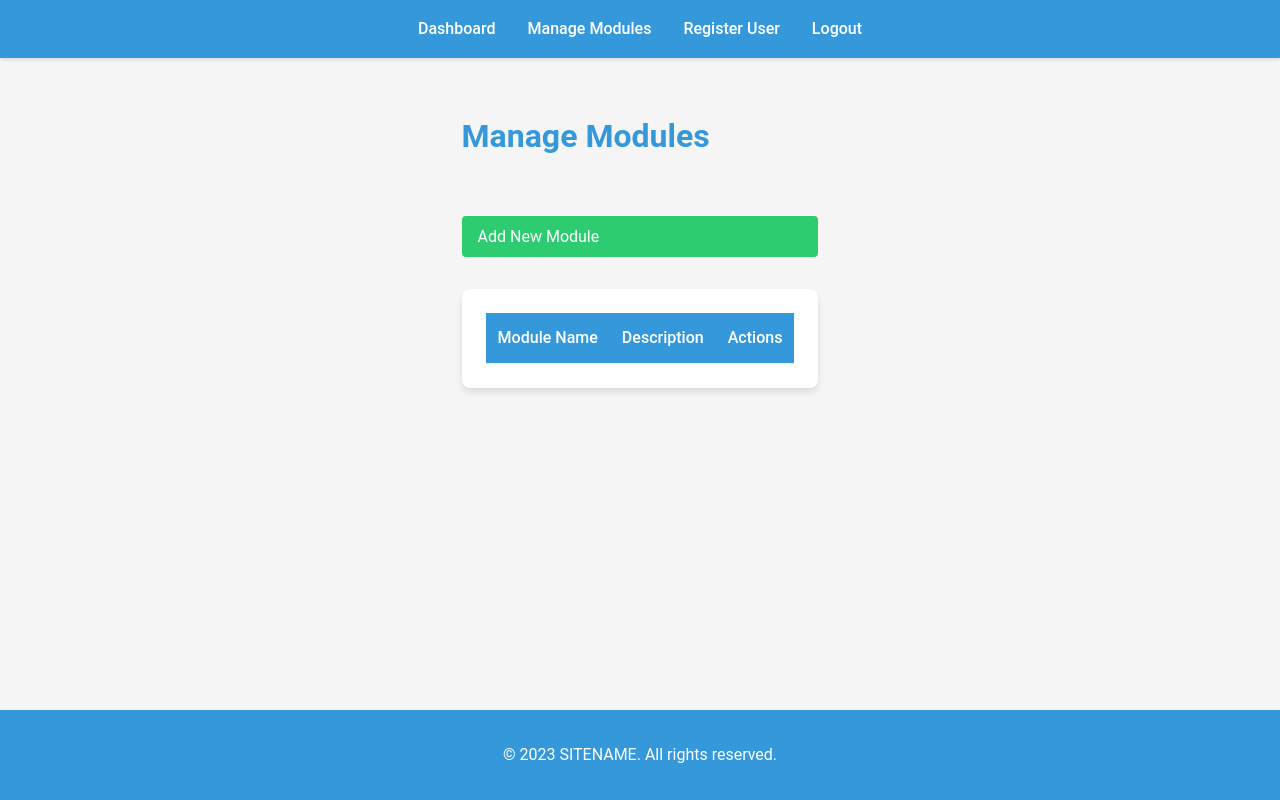
After one commit to iradukun/grade-master, a PHP site: page /GradeMaster/app/views/admin/modules.php in a window 1280 px wide. The commit adds this page. Run offline with PHP 8.4, Linux system fonts and the light colour scheme; the template is opened without the code that fills it, so the values that code supplies are empty; some libraries are stand-ins or nearby versions.

```diff
--- a/app/controllers/Controller.php
+++ b/app/controllers/Controller.php
@@ -1,5 +1,5 @@
 <?php
-// GradeMaster/app/core/Controller.php
+// GradeMaster/app/controllers/Controller.php
 
 class Controller {
     public function model($model) {
@@ -15,4 +15,3 @@ class Controller {
         }
     }
 }
-?>
--- a/app/controllers/HomeController.php
+++ b/app/controllers/HomeController.php
@@ -6,4 +6,3 @@ class HomeController extends Controller {
         $this->view('home/index');
     }
 }
-?>
--- a/app/core/Database.php
+++ b/app/core/Database.php
@@ -3,9 +3,9 @@
 
 class Database {
     private $host = 'localhost';
-    private $db_name = 'your_full_name';
-    private $username = 'your_username';
-    private $password = 'your_password';
+    private $db_name = 'grademaster';
+    private $username = 'root';
+    private $password = '';
     private $conn;
 
     public function connect() {
--- a/app/views/admin/dashboard.php
+++ b/app/views/admin/dashboard.php
@@ -10,6 +10,10 @@
 </head>
 <body>
     <header>
+        <?php
+    require_once APPROOT . '/helpers/navigation_helper.php';
+    echo generateNavigation($_SESSION['user_type'], $_SESSION['user_modules']);
+    ?>
         <nav>
             <ul>
                 <li><a href="<?php echo URLROOT; ?>/adminDashboard">Dashboard</a></li>
--- /dev/null
+++ b/app/views/admin/modules.php
@@ -0,0 +1,53 @@
+<!-- GradeMaster/app/views/admin/modules.php -->
+<!DOCTYPE html>
+<html lang="en">
+<head>
+    <meta charset="UTF-8">
+    <meta name="viewport" content="width=device-width, initial-scale=1.0">
+    <title>Manage Modules - <?php echo SITENAME; ?></title>
+    <link rel="stylesheet" href="<?php echo URLROOT; ?>/public/css/style.css">
+    <link rel="stylesheet" href="<?php echo URLROOT; ?>/public/css/dashboard.css">
+</head>
+<body>
+    <header>
+        <nav>
+            <ul>
+                <li><a href="<?php echo URLROOT; ?>/adminDashboard">Dashboard</a></li>
+                <li><a href="<?php echo URLROOT; ?>/adminDashboard/modules">Manage Modules</a></li>
+                <li><a href="<?php echo URLROOT; ?>/adminDashboard/registerUser">Register User</a></li>
+                <li><a href="<?php echo URLROOT; ?>/login/logout">Logout</a></li>
+            </ul>
+        </nav>
+    </header>
+    <main class="dashboard">
+        <h1>Manage Modules</h1>
+        <a href="<?php echo URLROOT; ?>/adminDashboard/addModule" class="btn btn-primary">Add New Module</a>
+        <section class="dashboard-section">
+            <table class="data-table">
+                <thead>
+                    <tr>
+                        <th>Module Name</th>
+                        <th>Description</th>
+                        <th>Actions</th>
+                    </tr>
+                </thead>
+                <tbody>
+                    <?php foreach ($data['modules'] as $module): ?>
+                        <tr>
+                            <td><?php echo $module['module_name']; ?></td>
+                            <td><?php echo $module['description']; ?></td>
+                            <td>
+                                <a href="<?php echo URLROOT; ?>/adminDashboard/editModule/<?php echo $module['id']; ?>" class="btn btn-secondary">Edit</a>
+                                <a href="<?php echo URLROOT; ?>/adminDashboard/deleteModule/<?php echo $module['id']; ?>" class="btn btn-danger" onclick="return confirm('Are you sure you want to delete this module?')">Delete</a>
+                            </td>
+                        </tr>
+                    <?php endforeach; ?>
+                </tbody>
+            </table>
+        </section>
+    </main>
+    <footer>
+        <p>&copy; 2023 <?php echo SITENAME; ?>. All rights reserved.</p>
+    </footer>
+</body>
+</html>
--- /dev/null
+++ b/public/css/dashboard.css
@@ -0,0 +1,60 @@
+/* GradeMaster/public/css/dashboard.css */
+.dashboard {
+    display: flex;
+    flex-direction: column;
+    gap: 2rem;
+}
+
+.dashboard-grid {
+    display: grid;
+    grid-template-columns: repeat(auto-fit, minmax(300px, 1fr));
+    gap: 2rem;
+}
+
+.dashboard-section {
+    background-color: white;
+    padding: 1.5rem;
+    border-radius: 8px;
+    box-shadow: 0 4px 6px rgba(0, 0, 0, 0.1);
+}
+
+.list {
+    list-style-type: none;
+    padding: 0;
+    margin: 0;
+}
+
+.list li {
+    padding: 0.5rem 0;
+    border-bottom: 1px solid var(--light-gray);
+}
+
+.list li:last-child {
+    border-bottom: none;
+}
+
+.data-table {
+    width: 100%;
+    border-collapse: collapse;
+}
+
+.data-table th,
+.data-table td {
+    padding: 0.75rem;
+    text-align: left;
+    border-bottom: 1px solid var(--light-gray);
+}
+
+.data-table th {
+    background-color: var(--primary-color);
+    color: white;
+    font-weight: 500;
+}
+
+.data-table tr:nth-child(even) {
+    background-color: var(--light-gray);
+}
+
+.data-table tr:hover {
+    background-color: darken(var(--light-gray), 5%);
+}
--- a/public/css/style.css
+++ b/public/css/style.css
@@ -5,21 +5,27 @@
     --accent-color: #e74c3c;
     --background-color: #f5f5f5;
     --text-color: #333333;
+    --light-gray: #ecf0f1;
+    --dark-gray: #7f8c8d;
 }
 
 body {
-    font-family: Arial, sans-serif;
+    font-family: 'Roboto', Arial, sans-serif;
     line-height: 1.6;
     color: var(--text-color);
     background-color: var(--background-color);
     margin: 0;
     padding: 0;
+    display: flex;
+    flex-direction: column;
+    min-height: 100vh;
 }
 
 header {
     background-color: var(--primary-color);
     color: white;
     padding: 1rem 0;
+    box-shadow: 0 2px 4px rgba(0, 0, 0, 0.1);
 }
 
 nav ul {
@@ -37,15 +43,22 @@ nav ul li {
 nav ul li a {
     color: white;
     text-decoration: none;
+    font-weight: 500;
+    transition: opacity 0.3s ease;
+}
+
+nav ul li a:hover {
+    opacity: 0.8;
 }
 
 main {
-    max-width: 800px;
+    flex: 1;
+    max-width: 1200px;
     margin: 2rem auto;
     padding: 0 1rem;
 }
 
-h1 {
+h1, h2 {
     color: var(--primary-color);
 }
 
@@ -54,7 +67,75 @@ footer {
     color: white;
     text-align: center;
     padding: 1rem 0;
-    position: absolute;
-    bottom: 0;
+    margin-top: auto;
+}
+
+.btn {
+    display: inline-block;
+    padding: 0.5rem 1rem;
+    background-color: var(--primary-color);
+    color: white;
+    text-decoration: none;
+    border-radius: 4px;
+    transition: background-color 0.3s ease;
+}
+
+.btn:hover {
+    background-color: darken(var(--primary-color), 10%);
+}
+
+.btn-primary {
+    background-color: var(--secondary-color);
+}
+
+.btn-primary:hover {
+    background-color: darken(var(--secondary-color), 10%);
+}
+
+.error {
+    color: var(--accent-color);
+    font-weight: bold;
+}
+
+/* Form styles */
+form {
+    background-color: white;
+    padding: 2rem;
+    border-radius: 8px;
+    box-shadow: 0 4px 6px rgba(0, 0, 0, 0.1);
+}
+
+form div {
+    margin-bottom: 1rem;
+}
+
+label {
+    display: block;
+    margin-bottom: 0.5rem;
+    font-weight: 500;
+}
+
+input[type="text"],
+input[type="password"],
+select {
     width: 100%;
+    padding: 0.5rem;
+    border: 1px solid var(--light-gray);
+    border-radius: 4px;
+    font-size: 1rem;
 }
+
+button[type="submit"] {
+    background-color: var(--primary-color);
+    color: white;
+    border: none;
+    padding: 0.75rem 1.5rem;
+    font-size: 1rem;
+    border-radius: 4px;
+    cursor: pointer;
+    transition: background-color 0.3s ease;
+}
+
+button[type="submit"]:hover {
+    background-color: darken(var(--primary-color), 10%);
+}
```
Also changed, not shown: app/controllers/AdminDashboardController.php (+63 -14 lines), app/controllers/LoginController.php (+6 -2 lines), app/controllers/StudentDashboardController.php (added, +22 -0 lines), app/controllers/TeacherDashboardController.php (added, +43 -0 lines), app/core/App.php (+15 -5 lines), app/helpers/navigation_helper.php (added, +30 -0 lines), app/models/MarksModel.php (added, +36 -0 lines), app/models/ModuleModel.php (added, +40 -0 lines), app/models/UserModel.php (+8 -0 lines), app/views/student/dashboard.php (added, +52 -0 lines), app/views/teacher/dashboard.php (added, +54 -0 lines), app/views/teacher/enterMarks.php (added, +38 -0 lines), .htaccess.
